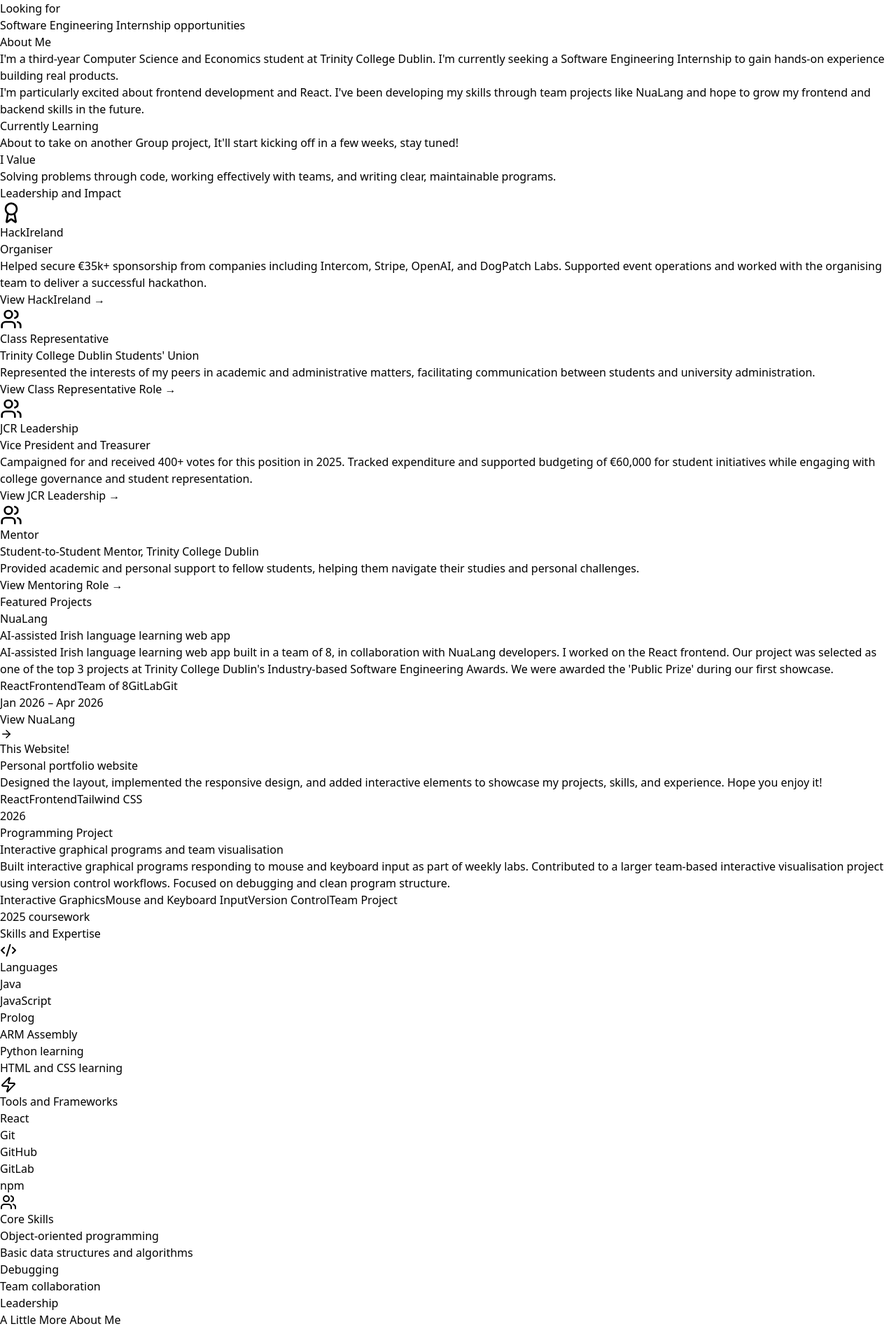
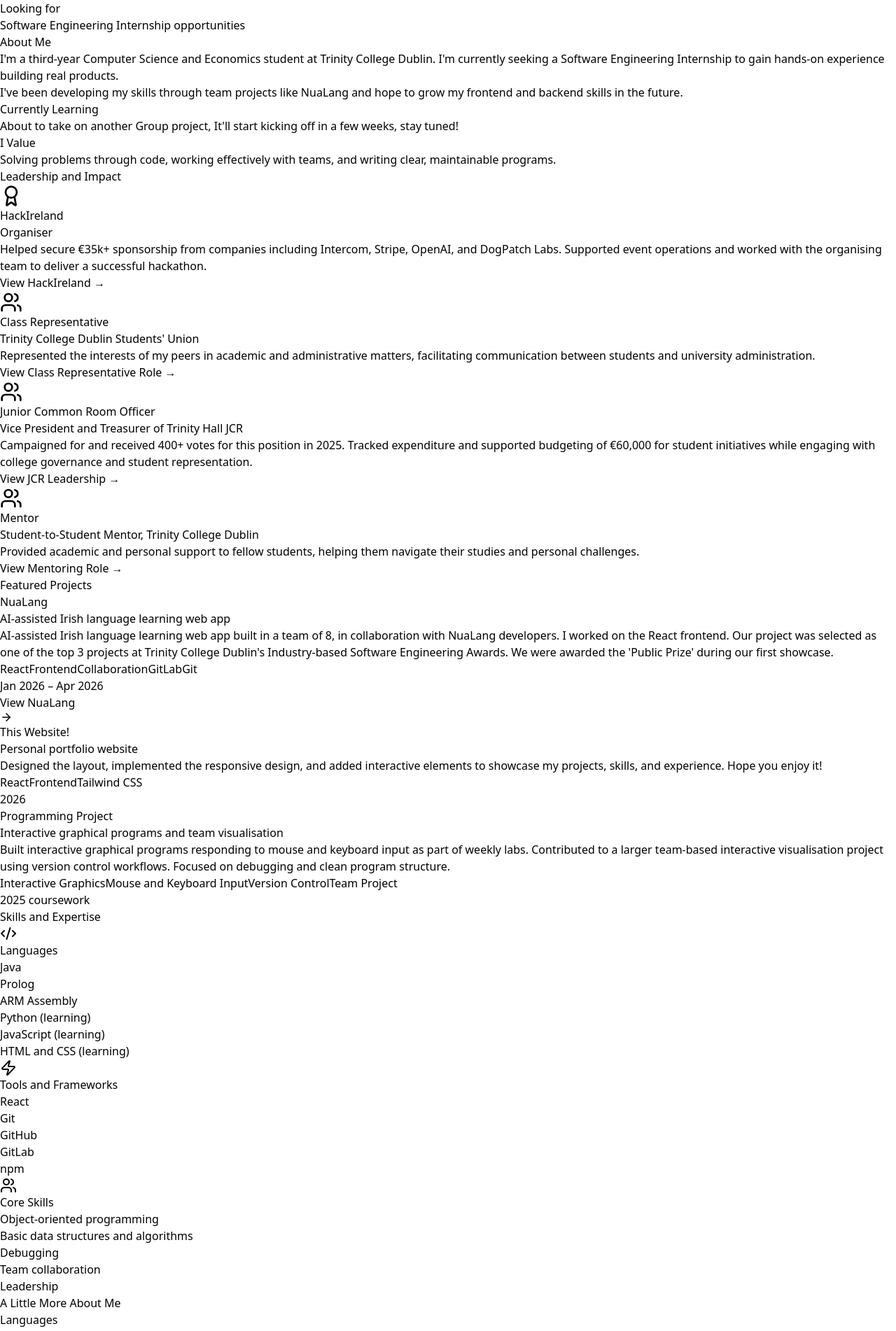
Before and after one commit to sakinsel2028/cv-portfolio, a React (Vite) app: page / in a window 1280 px wide. Shown: the part 468-2370 px from the top of the page at 70% size. Built offline with nearby package versions, Linux system fonts and the light colour scheme.

Commit message:
more text changes

```diff
--- a/src/App.jsx
+++ b/src/App.jsx
@@ -69,11 +69,11 @@
       title: 'Languages',
       items: [
         'Java',
-        'JavaScript',
         'Prolog',
         'ARM Assembly',
-        'Python learning',
-        'HTML and CSS learning',
+        'Python (learning)',
+        'JavaScript (learning)',
+        'HTML and CSS (learning)',
       ],
       cardStyle: 'from-lavender-50 to-pink-50',
       iconStyle: 'text-purple-500',
@@ -272,8 +272,7 @@
               </p>
 
               <p className="text-lg leading-relaxed text-slate-700">
-                I&apos;m particularly excited about frontend development and
-                React. I&apos;ve been developing my skills through team
+                I&apos;ve been developing my skills through team
                 projects like NuaLang and hope to grow my frontend and backend
                 skills in the future.
               </p>
@@ -399,7 +398,7 @@
             </a>
           </div>
 
-          {/* JCR Leadership */}
+          {/* Junior Common Room  */}
           <div className="rounded-3xl border-2 border-purple-200 bg-gradient-to-br from-purple-50 to-indigo-50 p-8 transition-all duration-300 hover:-translate-y-1 hover:shadow-xl">
             <Users className="mb-4 text-purple-500" size={32} />
 
@@ -410,12 +409,12 @@
                 rel="noopener noreferrer"
                 className="transition hover:text-purple-500"
               >
-                JCR Leadership
+                Junior Common Room Officer
               </a>
             </h3>
 
             <p className="mb-4 font-semibold text-purple-600">
-              Vice President and Treasurer
+              Vice President and Treasurer of Trinity Hall JCR
             </p>
 
             <p className="leading-relaxed text-slate-600">
@@ -513,7 +512,7 @@
                   </span>
 
                   <span className="rounded-full border border-white/70 bg-white/70 px-3 py-1 text-xs font-bold text-slate-600">
-                    Team of 8
+                    Collaboration
                   </span>
 
                   <span className="rounded-full border border-white/70 bg-white/70 px-3 py-1 text-xs font-bold text-slate-600">
@@ -701,7 +700,7 @@
         </h3>
 
         <p className="leading-relaxed text-slate-600">
-          I play five or more instruments, with the Celtic harp being my
+          I play five+ instruments, with the Celtic harp being my personal
           favourite.
         </p>
       </div>
```
